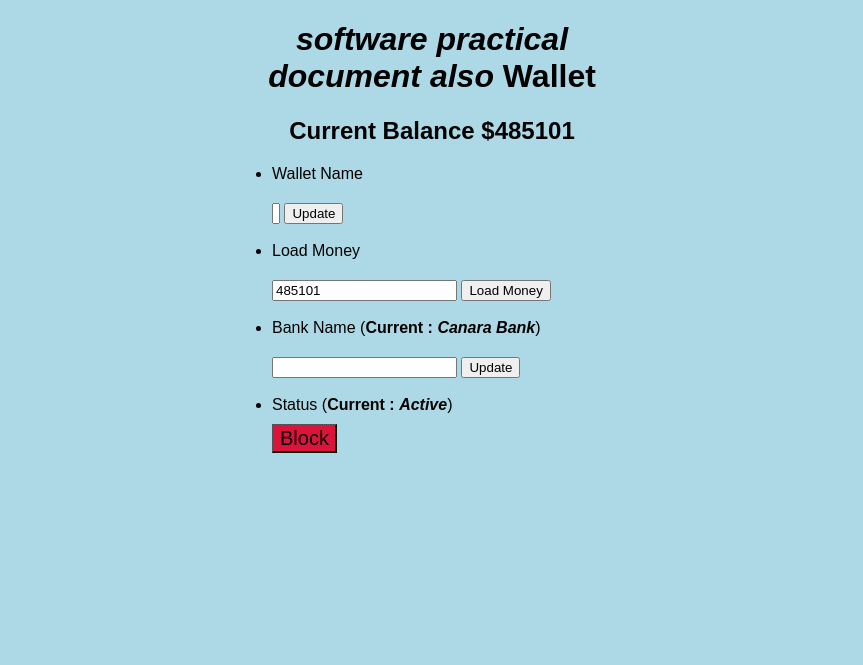
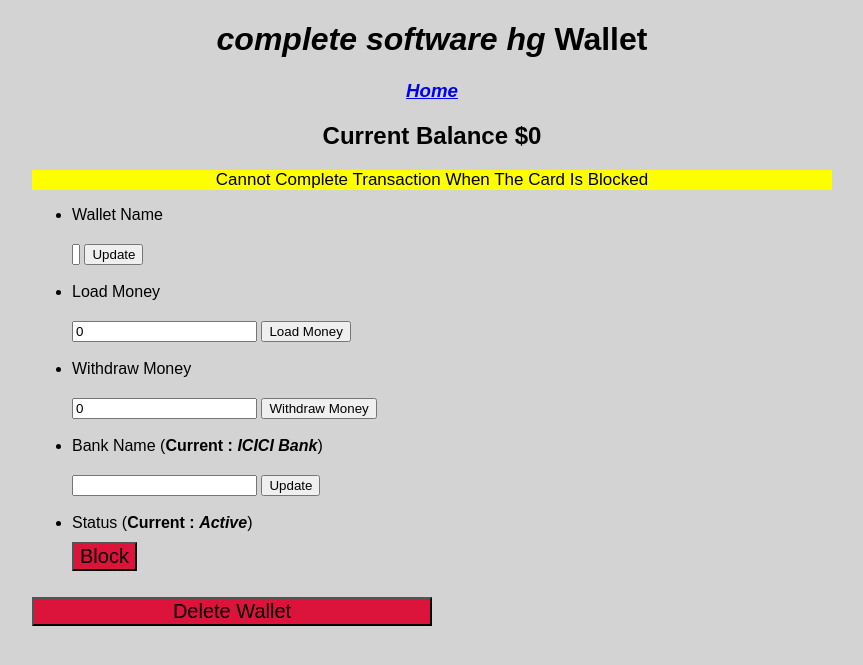
Before and after one commit to Chronos-Asteri/e_wallet_management_system, a Flask app: page /load_money/1 in a window 1280 px wide. Shown: the top 665 px of the page, without its empty margins (208-1071 px from the left). Run offline with Flask 2, Linux system fonts and the light colour scheme; data comes from the database, SQL or seed files in the repository; both versions use the stored data as it was after the commit.

Commit message:
All required files

```diff
--- a/app.py
+++ b/app.py
@@ -1,4 +1,4 @@
-from flask import Flask, render_template, url_for, request, redirect
+from flask import Flask, render_template, url_for, request, redirect, flash
 from flask_sqlalchemy import SQLAlchemy
 from datetime import datetime
 
@@ -7,8 +7,10 @@
 db = SQLAlchemy(app)
 engine  = SQLAlchemy(app).engine
 
+app.secret_key = b'_324342938749$%&&^$%4'
 
-class Todo(db.Model):
+
+class Wallets(db.Model):
     id = db.Column(db.Integer, primary_key=True)
     content = db.Column(db.String(200), nullable=False) # Name Of The Wallet
     date_created = db.Column(db.DateTime, default=datetime.utcnow)
@@ -24,7 +26,7 @@
 def index():
     if request.method == 'POST':
         task_content = request.form['content']
-        new_task = Todo(content=task_content)
+        new_task = Wallets(content=task_content)
 
         try:
             db.session.add(new_task)
@@ -34,15 +36,16 @@
             return 'There was an issue adding your task'
 
     else:
-        tasks = Todo.query.order_by(Todo.date_created).all()
+        tasks = Wallets.query.order_by(Wallets.date_created).all()
         return render_template('index.html', tasks=tasks)
 
 
-@app.route('/delete/<int:id>')
+@app.route('/delete/<int:id>', methods=['GET', 'POST'])
 def delete(id):
-    task_to_delete = Todo.query.get_or_404(id)
+    task_to_delete = Wallets.query.get_or_404(id)
 
     try:
+        flash(task_to_delete.content +" Deleted Successfully")
         db.session.delete(task_to_delete)
         db.session.commit()
         return redirect('/')
@@ -51,7 +54,7 @@
 
 @app.route('/update/<int:id>', methods=['GET', 'POST'])
 def update(id):
-    task = Todo.query.get_or_404(id)
+    task = Wallets.query.get_or_404(id)
 
     if request.method == 'POST':
         task.content = request.form['content']
@@ -60,14 +63,14 @@
             db.session.commit()
             return redirect('/')
         except:
-            return 'There was an issue updating your task'
+            return 'There was an issue updating your wallet name'
 
     else:
         return render_template('update.html', task=task)
 
 @app.route('/update_bank_name/<int:id>', methods=['GET', 'POST'])
 def update_bank_name(id):
-    task = Todo.query.get_or_404(id)
+    task = Wallets.query.get_or_404(id)
 
     if request.method == 'POST':
         task.bank_name = request.form['bank_name']
@@ -76,30 +79,58 @@
             db.session.commit()
             return redirect('/')
         except:
-            return 'There was an issue updating your task'
+            return 'There was an issue updating your Bank Name'
 
     else:
         return render_template('update.html', task=task)
 
 @app.route('/load_money/<int:id>', methods=['GET', 'POST'])
 def load_money(id):
-    task = Todo.query.get_or_404(id)
+    task = Wallets.query.get_or_404(id)
 
-    if request.method == 'POST':
-        task.balance = request.form['balance']
+    if request.method == 'POST' and task.status == "Active":
+        task.balance = str(int(task.balance) + abs(int(request.form['balance'])))
 
         try:
             db.session.commit()
+            flash("$ "+ str(abs(int(request.form['balance']))) +" Loaded to "+ task.content + " Successfully")
             return redirect('/')
         except:
-            return 'There was an issue updating your task'
+            return 'There was an issue while loading wallet'
 
     else:
+        flash('Cannot Complete Transaction When The Card Is Blocked')
+        return render_template('update.html', task=task)
+
+@app.route('/withdraw_money/<int:id>', methods=['GET', 'POST'])
+def withdraw_money(id):
+    task = Wallets.query.get_or_404(id)
+
+    if request.method == 'POST' and task.status == "Active":
+
+        after_wd = int(task.balance) - int(request.form['balance'])
+
+        if after_wd < 0 :
+            flash('Insufficients Funds')
+            return render_template('update.html', task=task)
+
+        else:
+            task.balance = str(int(task.balance) - abs(int(request.form['balance'])))
+
+        try:
+            db.session.commit()
+            flash("$ "+ str(abs(int(request.form['balance']))) +" Withdrawn from "+ task.content + " Successfully")
+            return redirect('/')
+        except:
+            return 'There was an issue while withdrawing from the wallet'
+
+    else:
+        flash('Cannot Complete Transaction When The Card Is Blocked')
         return render_template('update.html', task=task)
 
 @app.route('/status_update/<int:id>', methods=['GET', 'POST'])
 def status_update(id):
-    task = Todo.query.get_or_404(id)
+    task = Wallets.query.get_or_404(id)
 
     if request.method == 'POST':
         task.status = request.form['status']
@@ -108,7 +139,7 @@
             db.session.commit()
             return redirect('/')
         except:
-            return 'There was an issue updating your task'
+            return 'There was an issue updating your status'
 
     else:
         return render_template('update.html', task=task)
--- a/static/css/main.css
+++ b/static/css/main.css
@@ -1,12 +1,12 @@
 body, html {
     margin: 0;
     font-family: sans-serif;
-    background-color: lightblue;
+    background-color: #D3D3D3;
 }
 
 .content {
     margin: 0 auto;
-    width: 400px;
+    width: 800px;
 }
 
 table, td, th {
--- a/templates/update.html
+++ b/templates/update.html
@@ -8,31 +8,57 @@
 <div class="content">
     <h1 style="text-align: center"><b><i>{{task.content}}</i></b> Wallet</h1>
 
+    <h3 style="text-align: center"><a href="/"><i>Home</i></a></h3>
+
     <h2 style="text-align: center">Current Balance ${{task.balance}}</h2>
+
+    {% for message in get_flashed_messages() %}
+        <div class="alert alert-warning" style="background-color: #FFFF00; font-size: 17px; margin-top: 10px; text-align: center">
+            {{ message }}
+        </div>
+    {% endfor %}
 
     <ul>
         <li> Wallet Name
             <span style="text-align: left">
                 <div class="form">
                 <form action="/update/{{task.id}}" method="POST">
-                    <input type="text" name="content" id="content" value="{{task.content}}">
+                    <input type="text" name="content" id="content" placeholder="{{task.content}}">
                     <input type="submit" value="Update">
                 </form>
                 </div>
             </span>
         </li>
         <br>
+
+        <!-- ## A bank should be first linked inorder to Load or Withdraw Money form Wallet -->
+        {% if task.bank_name == "" %}
+        {% else %}
             <li> Load Money
                 <span style="text-align: left">
                     <div class="form">
                     <form action="/load_money/{{task.id}}" method="POST">
-                    <input type="text" name="balance" id="balance" value="{{task.balance}}">
+                        <input type="number" name="balance" id="balance" value=0>
                         <input type="submit" value="Load Money">
                     </form>
                     </div>
                 </span>
             </li>
             <br>
+            <li> Withdraw Money
+                <span style="text-align: left">
+                    <div class="form">
+                    <form action="/withdraw_money/{{task.id}}" method="POST">
+                        <input type="number" name="balance" id="balance" value=0>
+                        <input type="submit" value="Withdraw Money">
+                    </form>
+                    </div>
+                </span>
+            </li>
+            <br>
+        {% endif %}
+
+
             <li> Bank Name (<b>Current : <i>{{task.bank_name}}</i></b>)
                 <span style="text-align: left">
                     <div class="form">
@@ -51,6 +77,7 @@
                 </span>
             </li>
             <br>
+
         <li> Status (<b>Current : <i>{{task.status}}</i></b>)
 
             {% if task.status == 'Active' %}
@@ -66,10 +93,12 @@
             {% endif %}
         </li>
 
-
-
       </ul>
 
+      <form action="/delete/{{task.id}}" method="POST">
+        <input type="hidden" name="Delete" id="delete" value="delete">
+        <input style="background-color: #DC143C; font-size: 20px; margin-top: 10px; width: 400px; margin-bottom: 10px" type="submit" value="Delete Wallet">
+      </form>
 
 </div>
 {% endblock %}
```
Also changed, not shown: templates/index.html (+11 -5 lines), test.db, 1 other file. Lines whose indentation alone changed are shown as unchanged.
